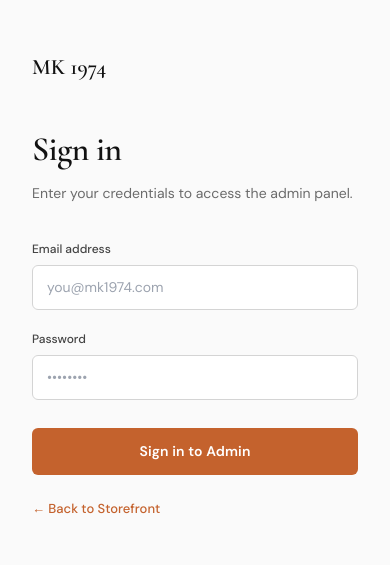
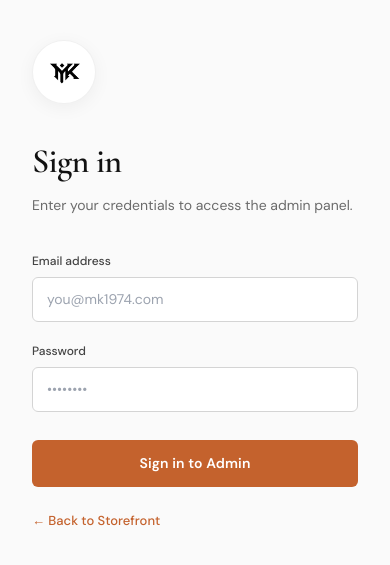
Before and after one commit to Abubakry04/MK1974-Admin, a React (Vite) app: page / in a window 390 px wide. Shown: the part 137-702 px from the top of the page. Built offline with nearby package versions, Linux system fonts and the light colour scheme; no server answers.

Commit message:
refactor: update mobile brand logo display in AdminLayout and AdminLogin components

```diff
--- a/src/admin/AdminLayout.jsx
+++ b/src/admin/AdminLayout.jsx
@@ -134,21 +134,12 @@ export default function AdminLayout() {
           {/* Left side */}
           <div style={{ display: 'flex', alignItems: 'center', gap: 14 }}>
             {/* Mobile Brand Logo */}
-            <div className="desktop-hide" style={{ display: 'flex', alignItems: 'center', gap: 8, paddingRight: 4 }}>
+            <div className="desktop-hide" style={{ display: 'flex', alignItems: 'center', paddingRight: 4 }}>
               <img
                 src={mkLogo}
-                alt="MK 1974"
-                style={{ height: 28, width: 'auto', opacity: 0.95 }}
+                alt="Brand Logo"
+                style={{ height: 26, width: 'auto', opacity: 0.95 }}
               />
-              <span style={{
-                fontFamily: "'Cormorant Garamond', serif",
-                fontWeight: 600,
-                fontSize: 16,
-                color: 'var(--text-primary)',
-                letterSpacing: '0.04em'
-              }}>
-                MK 1974
-              </span>
             </div>
             {/* Mobile hamburger */}
             <button
--- a/src/admin/components/AdminLogin.jsx
+++ b/src/admin/components/AdminLogin.jsx
@@ -123,16 +123,30 @@ export default function AdminLogin() {
         padding: '48px 32px',
       }}>
         <div style={{ width: '100%', maxWidth: 400 }} className="animate-fade-up">
-          {/* Mobile brand */}
-          <div className="desktop-hide" style={{ marginBottom: 40 }}>
-            <span style={{
-              fontFamily: "'Cormorant Garamond', serif",
-              fontWeight: 600,
-              fontSize: 22,
-              color: '#111111',
+          {/* Mobile brand logo — standalone logo mark */}
+          <div className="desktop-hide" style={{ textAlign: 'center', marginBottom: 32 }}>
+            <div style={{
+              display: 'inline-flex',
+              alignItems: 'center',
+              justifyContent: 'center',
+              width: 64,
+              height: 64,
+              borderRadius: '50%',
+              background: '#FFFFFF',
+              boxShadow: '0 4px 18px rgba(0,0,0,0.05)',
+              border: '1px solid rgba(0,0,0,0.06)',
             }}>
-              MK 1974
-            </span>
+              <img
+                src={mkLogo}
+                alt="Brand Logo"
+                style={{
+                  height: 34,
+                  width: 'auto',
+                  display: 'block',
+                  filter: 'brightness(0)',
+                }}
+              />
+            </div>
           </div>
 
           {/* Heading */}
```
